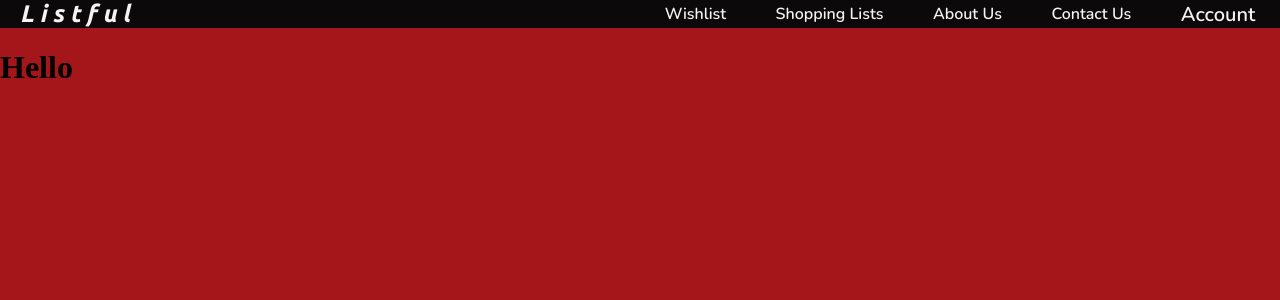
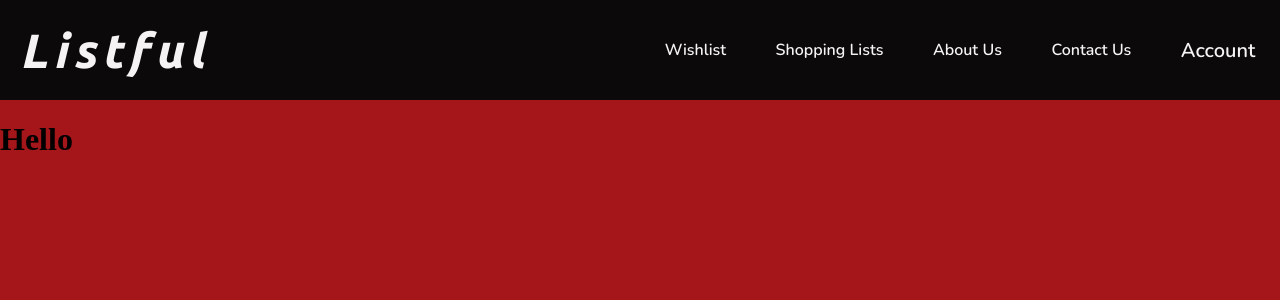
Before and after one commit to Benjibuns/app-in-a-day, a Flask app: page / in a window 1280 px wide. Shown: the top 300 px of the page. Run offline with Flask 2, Linux system fonts and the light colour scheme; parts of the project's set-up code (start-up, migrations or seed data) failed here and were passed over.

Commit message:
styles have been updated appropriately issue #29

```diff
--- a/app/static/styles/main.css
+++ b/app/static/styles/main.css
@@ -22,17 +22,20 @@ body {
     width: 100%;
     background-color: var(--dark);
     margin: 0px;
+    height: 100px;
+    align-content: center;
 }
 
 .nav-wrapper__left {
+    display: flex;
     color: var(--accent2);
     margin-left: 20px;
+    font-size: 3em;
 }
 
 .nav-wrapper__left a {
     text-decoration: none;
     color: var(--accent2);
-    font-size: 1.5em;
     letter-spacing: 6px;
     font-family: 'Ubuntu', sans-serif;
 }
```
